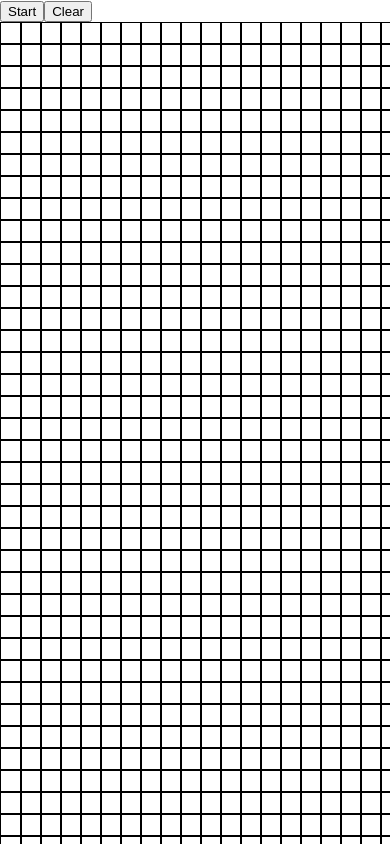
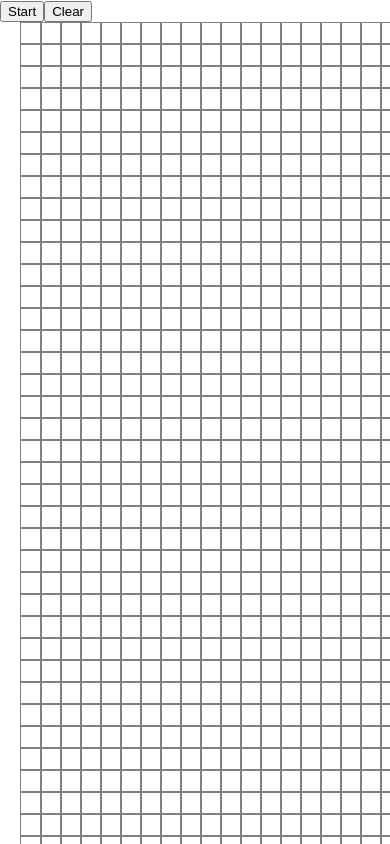
Before and after one commit to Tokonigeorge/game_of_life, a React (Vite) app in the folder game_of_life/: page / in a window 390 px wide. Shown: the top 844 px of the page. Built offline with nearby package versions, Linux system fonts and the light colour scheme.

Commit message:
added media query hook

```diff
--- a/game_of_life/src/App.jsx
+++ b/game_of_life/src/App.jsx
@@ -1,6 +1,7 @@
 import { useState, useRef, useCallback } from "react";
 import "./App.css";
 import { produce } from "immer";
+import { useMediaQuery } from "./MatchMedia";
 
 const rows = 50;
 const columns = 50;
@@ -93,6 +94,7 @@ function App() {
       >
         Clear
       </button>
+      <div style={{ margin: "auto", width: "90vw" }}>
         <div
           className="App"
           style={{
@@ -114,14 +116,15 @@ function App() {
                     style={{
                       width: 20,
                       height: 20,
-                    backgroundColor: grid[i][k] ? "pink" : undefined,
-                    border: "solid 1px black",
+                      backgroundColor: grid[i][k] ? "black" : undefined,
+                      border: "solid 1px grey",
                     }}
                   ></div>
                 ))
               )
             : null}
         </div>
+      </div>
     </>
   );
 }
--- /dev/null
+++ b/game_of_life/src/MatchMedia.jsx
@@ -0,0 +1,19 @@
+import { useState, useEffect } from "react";
+
+export function useMediaQuery(query) {
+  const [matches, setMatches] = useState(false);
+
+  useEffect(() => {
+    const media = window.matchMedia(query);
+    if (media.matches !== matches) {
+      setMatches(media.matches);
+    }
+    const listener = () => {
+      setMatches(media.matches);
+    };
+    media.addListener(listener);
+    return () => media.removeListener(listener);
+  }, [matches, query]);
+
+  return matches;
+}
```
Lines whose indentation alone changed are shown as unchanged.
